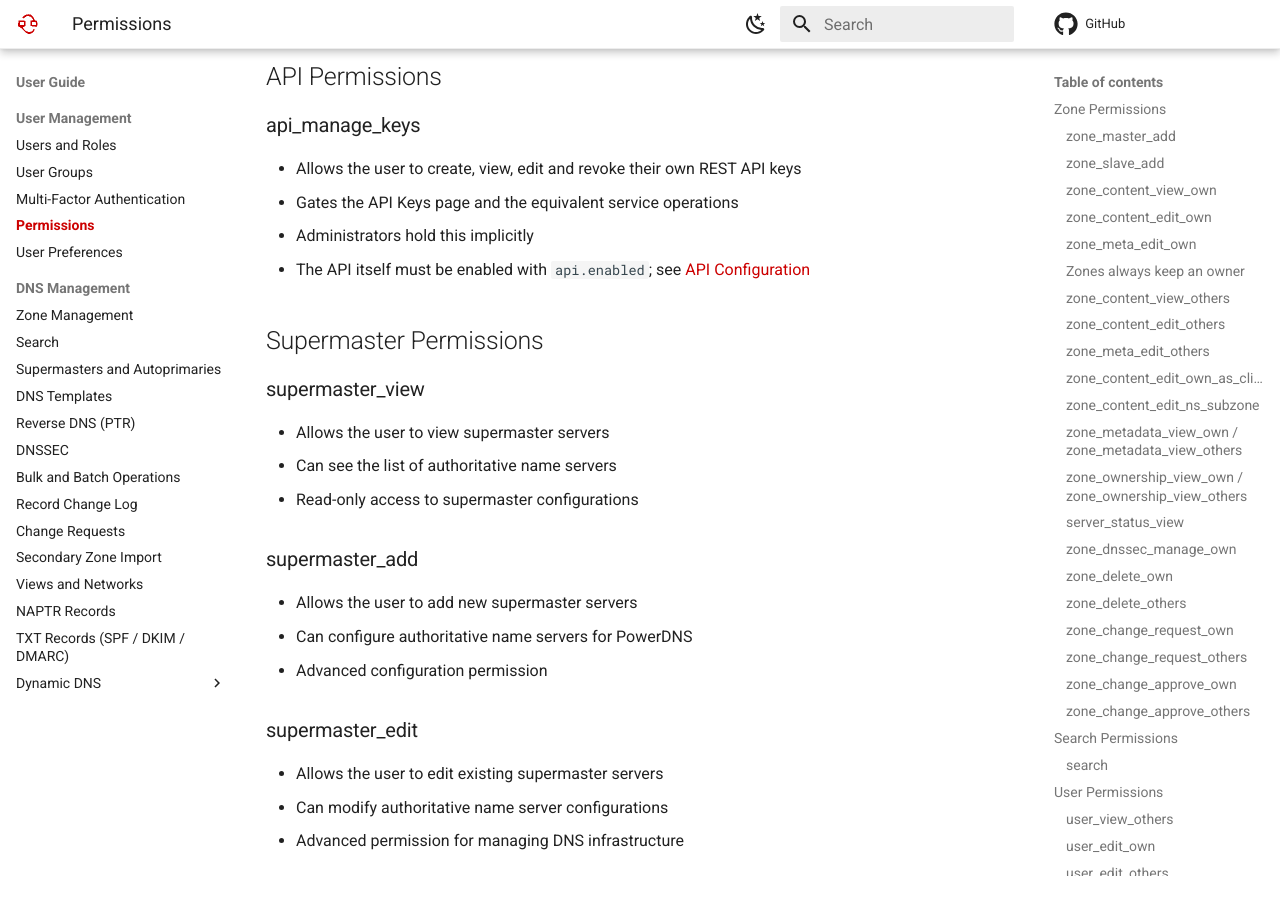
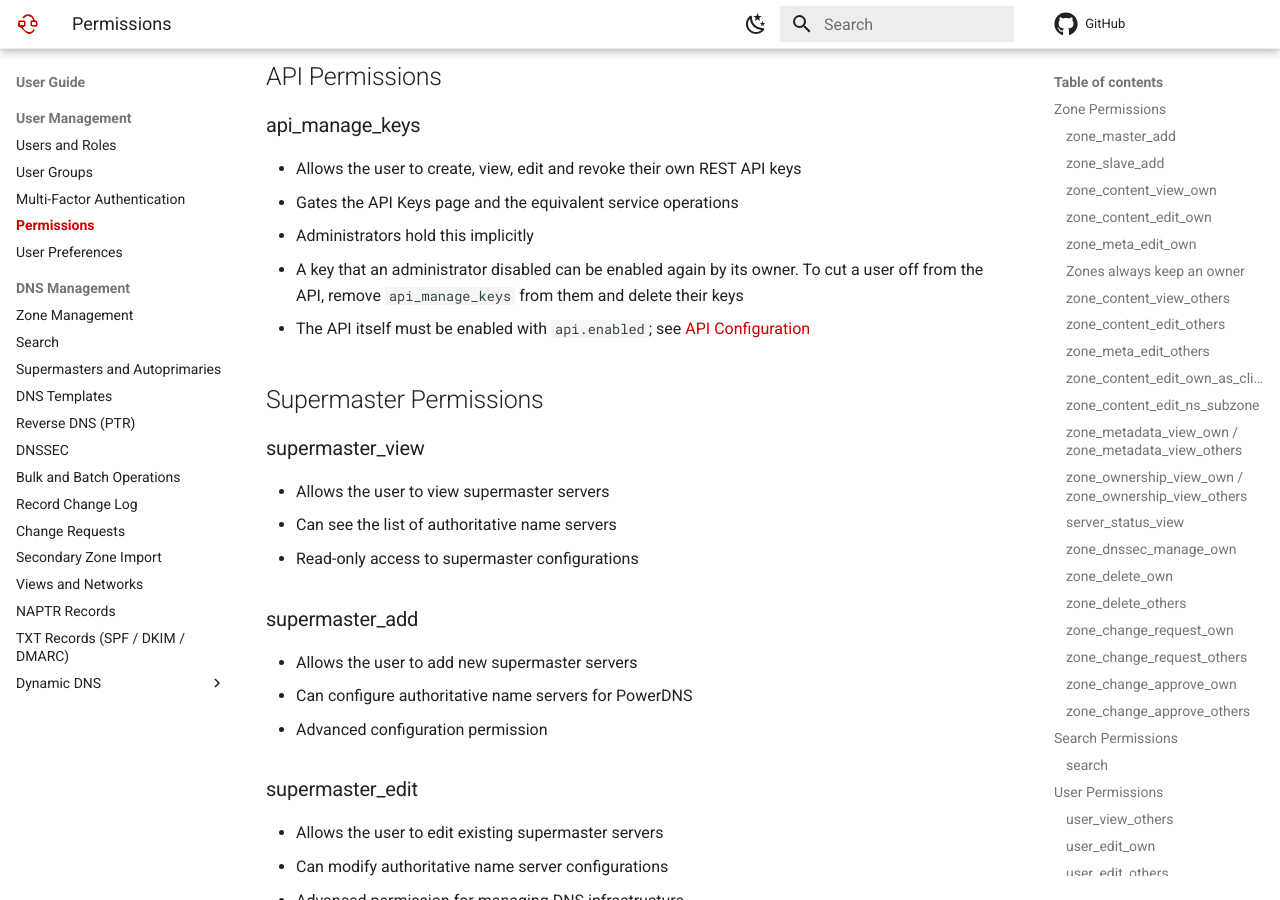
Before and after one commit to poweradmin/poweradmin-docs, an MkDocs documentation site: the page built from docs/user-guide/permissions.md, in a window 1280 px wide and 900 px high, scrolled down 8809 px. Built offline with MkDocs 1.6.1 and Material for MkDocs 9.7.7, drawn with Linux system fonts in a browser that asks for light colours; comment, search, counter and statistics services are not loaded.

Commit message:
docs(permissions): note that a key owner can re-enable a disabled API key

```diff
--- a/docs/user-guide/permissions.md
+++ b/docs/user-guide/permissions.md
@@ -285,6 +285,7 @@ templates above.
 - Allows the user to create, view, edit and revoke their own REST API keys
 - Gates the API Keys page and the equivalent service operations
 - Administrators hold this implicitly
+- A key that an administrator disabled can be enabled again by its owner. To cut a user off from the API, remove `api_manage_keys` from them and delete their keys
 - The API itself must be enabled with `api.enabled`; see [API Configuration](../configuration/api.md)
 
 ## Supermaster Permissions
```
